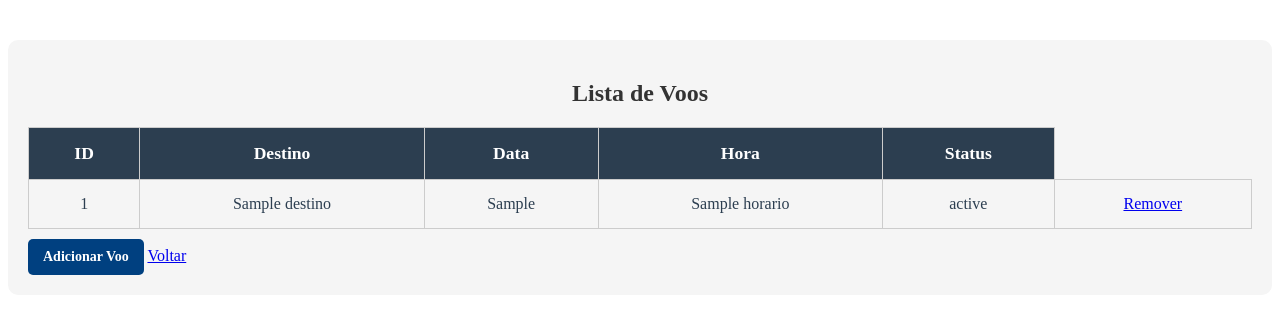
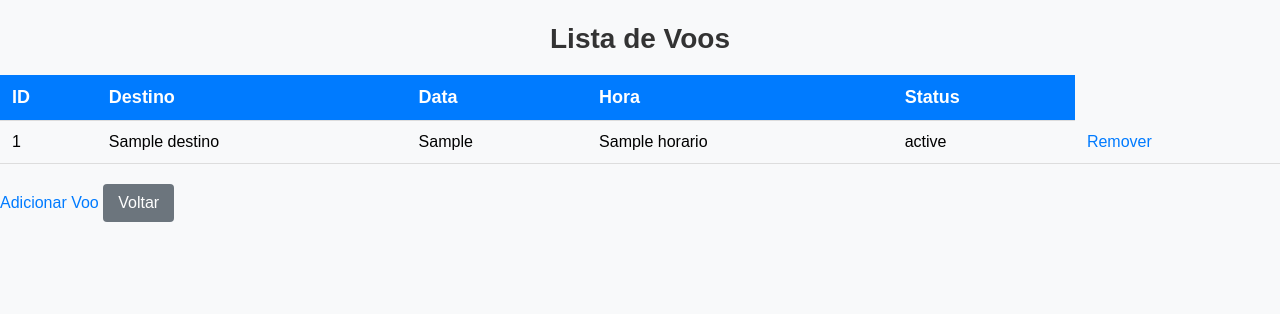
Before and after one commit to LuisBarretto11/Projeto-Web-Servidor, a PHP site: template projeto-php/views/voo.listar.view.php in a window 1280 px wide. Shown: the top 314 px of the page. Run offline with PHP 8.4, Linux system fonts and the light colour scheme; the template is opened without the code that fills it: most values are stand-ins (such as "Sample title", 1, 10 or a date in 2020).

Commit message:
Update listagem.css

```diff
--- a/projeto-php/css/listagem.css
+++ b/projeto-php/css/listagem.css
@@ -1,69 +1,104 @@
-/* Estilos para a seção de lista de voos */
-.container-voos {
-    margin-top: 40px;
-    padding: 20px;
-    border-radius: 10px;
-    background-color: #f5f5f5;
+body{
+    font-family: Arial, sans-serif;
+    background-color: #f8f9fa;
+    margin: 0;
+    padding: 0;
 }
 
-.container-voos h2 {
-    text-align: center;
-    margin-bottom: 20px;
-    color: #333;
-    font-weight: bold;
+.container{
+    width: 100%;
+    max-width: 900px;
+    margin: 30px auto;
+    padding: 20px;
+    background-color: #ffffff;
+    border-radius: 8px;
+    box-shadow: 0 0 10px rgba(0, 0, 0, 0.1);
 }
 
-.container-voos table {
+h2{
+    font-size: 28px;
+    color: #333;
+    margin-bottom: 20px;
+    text-align: center;
+}
+
+table{
     width: 100%;
     border-collapse: collapse;
     margin-top: 20px;
 }
 
-.container-voos th,
-.container-voos td {
-    padding: 15px;
-    text-align: center;
-    border: 1px solid #ccc;
+table th, table td{
+    padding: 12px;
+    text-align: left;
+    border-bottom: 1px solid #ddd;
 }
 
-.container-voos th {
-    background-color: #2c3e50;
+table th{
+    background-color: #007bff;
     color: white;
-    font-size: 1.1em;
+    font-size: 18px;
 }
 
-.container-voos tr:nth-child(even) {
-    background-color: #ecf0f1;
+table td{
+    font-size: 16px;
 }
 
-.container-voos tr:hover {
-    background-color: #bdc3c7;
-    transition: background-color 0.3s ease;
+table tr:hover{
+    background-color: #f1f1f1;
 }
 
-.container-voos td {
-    font-size: 1em;
-    color: #2c3e50;
+a{
+    text-decoration: none;
+    color: #007bff;
 }
 
-.container-voos .text-center {
-    font-style: italic;
-    color: #e74c3c;
-    font-size: 1.2em;
-}
-.btn-add {
-    display: inline-block;
-    margin-top: 10px;
-    padding: 10px 15px;
-    background-color: #004080; /* cor de fundo azul escuro */
-    color: white; /* cor do texto */
-    text-decoration: none; /* remover sublinhado */
-    border-radius: 5px; /* bordas arredondadas */
-    font-size: 14px; /* tamanho da fonte */
-    font-weight: bold; /* texto em negrito */
+a:hover{
+    text-decoration: underline;
 }
 
-.btn-add:hover {
-    background-color: #00264d; /* cor ao passar o mouse */
-    text-decoration: underline; /* sublinhado ao passar o mouse */
+.actions{
+    display: flex;
+    justify-content: center;
+    gap: 10px;
 }
+
+.actions a{
+    padding: 8px 12px;
+    background-color: #28a745;
+    color: white;
+    border-radius: 4px;
+    text-align: center;
+    font-size: 16px;
+    transition: background-color 0.3s;
+}
+
+.actions a:hover{
+    background-color: #218838;
+}
+
+.no-voos{
+    text-align: center;
+    font-size: 18px;
+    color: #dc3545;
+    margin-top: 20px;
+}
+
+.btn-voltar{
+    display: inline-block;
+    margin-top: 20px;
+    padding: 10px 15px;
+    font-size: 16px;
+    color: white;
+    background-color: #6c757d;
+    border: none;
+    border-radius: 4px;
+    text-align: center;
+    text-decoration: none;
+    cursor: pointer;
+    transition: background-color 0.3s;
+}
+
+.btn-voltar:hover{
+    background-color: #5a6268;
+}
```
